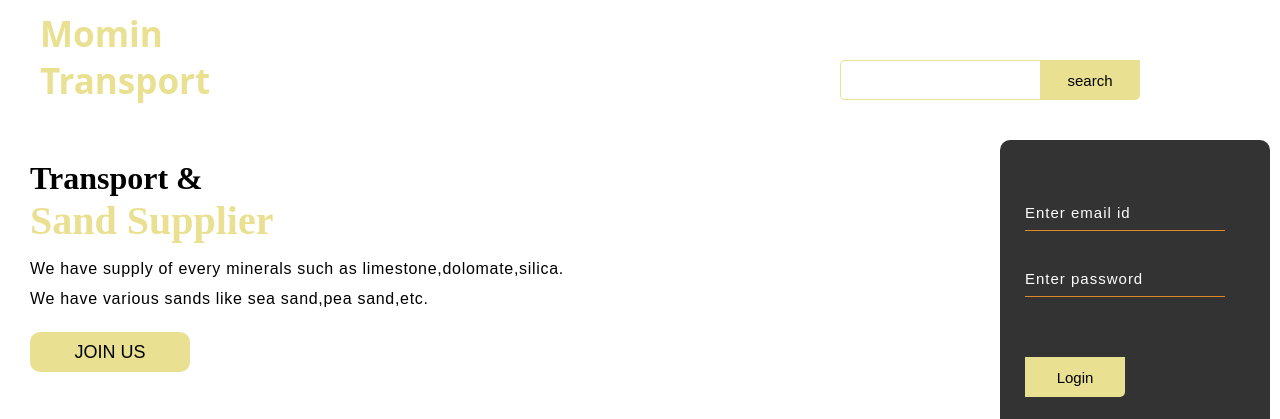
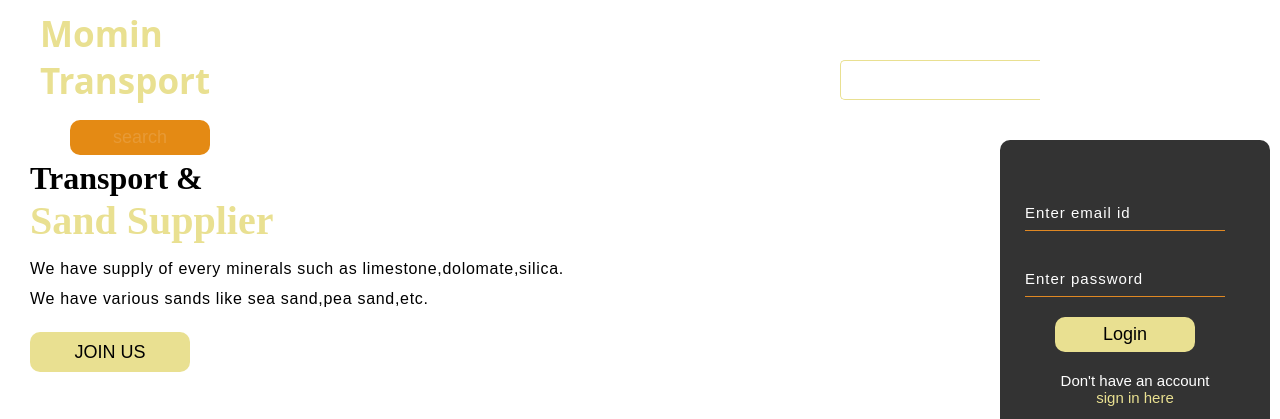
Before and after one commit to Husaxn/momin-transort, a plain HTML site: page index.html in a window 1280 px wide. In both pictures the pointer is over the button "search". Shown: the top 419 px of the page. Drawn offline with nearby package versions, Linux system fonts and the light colour scheme.

Commit message:
Update style.css

```diff
--- a/style.css
+++ b/style.css
@@ -172,7 +172,7 @@ span{
     color: #fff;
     font-family: arial;
  }
- .sexy{
+ .btn{
     width: 140px;
     height: 35px;
     background: rgb(233, 224, 145);
@@ -182,7 +182,7 @@ span{
     border-radius: 10px;
     margin-left: 30px;
  }
- .sexy:hover{
+ .btn:hover{
     background:rgb(228, 138, 20);
     color: rgb(231, 154, 54);
 
```
